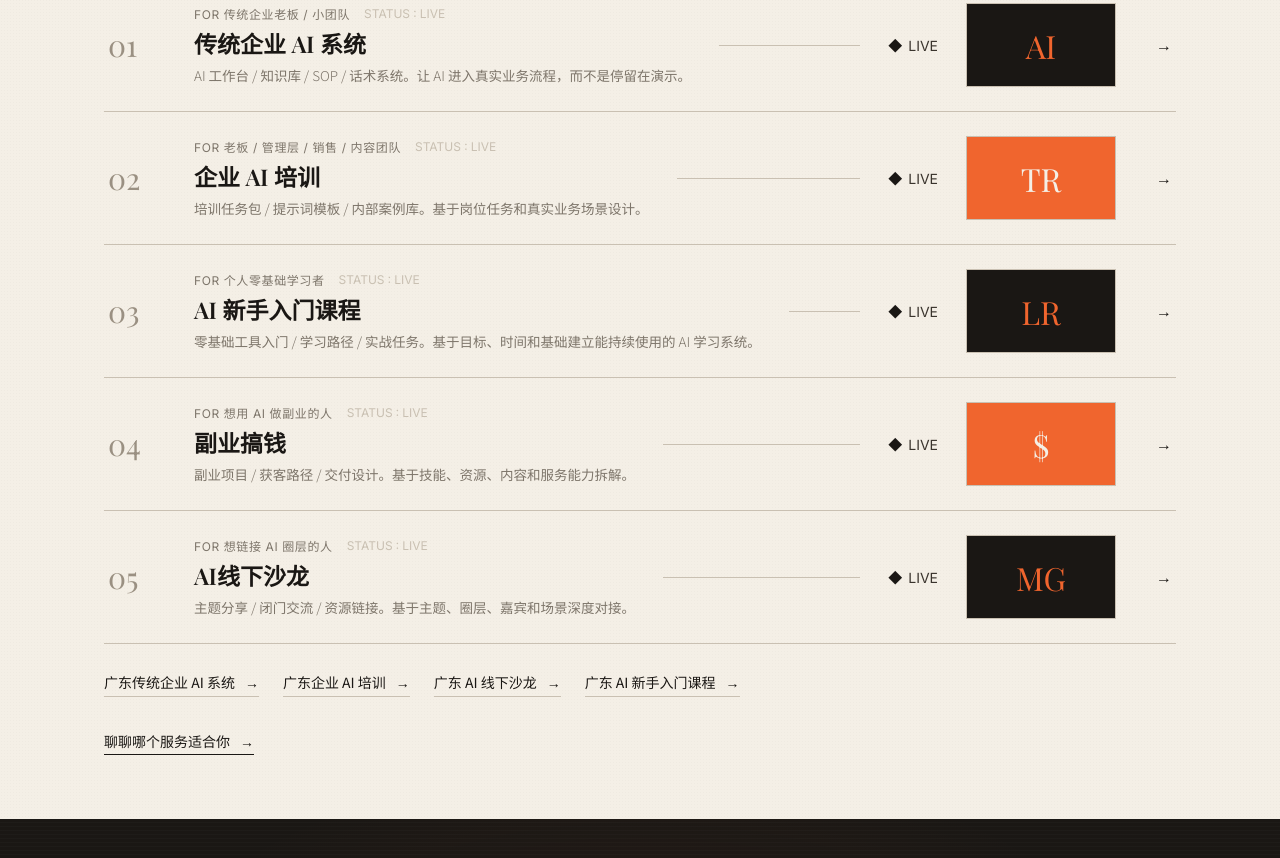
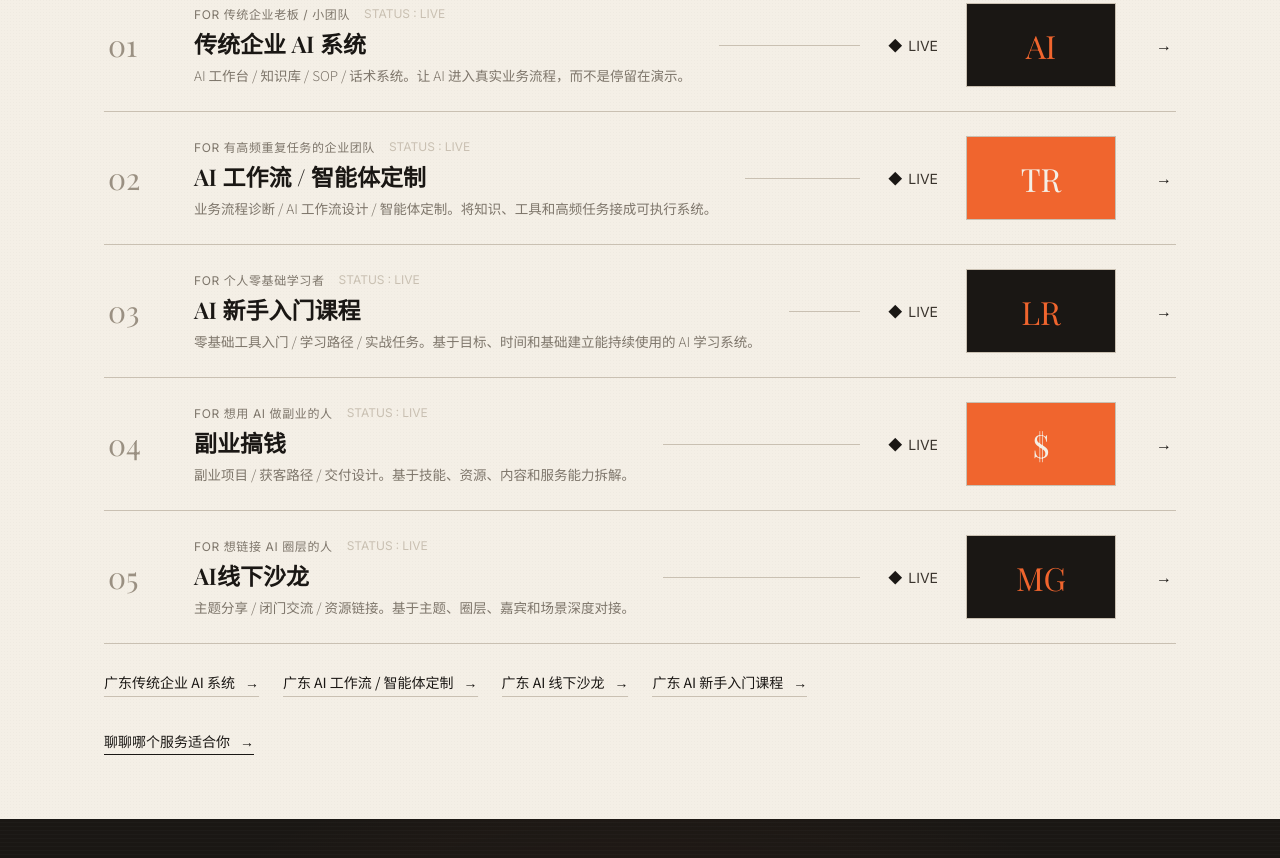
Before and after one commit to chenjin-cmd/MoonInAI, a website: page index.html in a window 1280 px wide. Shown: the part 1942-2800 px from the top of the page. Drawn offline with nearby package versions, Linux system fonts and the light colour scheme; a web font is replaced by a local one.

Commit message:
feat: rename workflow agent customization service

```diff
--- a/index.html
+++ b/index.html
@@ -7,8 +7,8 @@
 <meta name="description" content="MoonInAI — 传统企业 AI 系统顾问 / AI 副业陪跑者。用 AI 改造真实业务，用系统拆解学习、副业和增长。" />
 <link rel="canonical" href="https://mooninai.top/" />
 <meta property="og:type" content="website" />
-<meta property="og:title" content="MoonInAI｜广东传统企业 AI 系统与企业 AI 培训" />
-<meta property="og:description" content="为广东传统企业提供 AI 系统诊断、搭建与企业 AI 培训，让 AI 进入销售、知识库、内容与 SOP 流程。" />
+<meta property="og:title" content="MoonInAI｜广东传统企业 AI 系统与 AI 工作流 / 智能体定制" />
+<meta property="og:description" content="为广东传统企业提供 AI 系统诊断、工作流设计与智能体定制，让 AI 进入销售、知识库、内容与 SOP 流程。" />
 <meta property="og:url" content="https://mooninai.top/" />
 <script type="application/ld+json">{"@context":"https://schema.org","@graph":[{"@type":"WebSite","@id":"https://mooninai.top/#website","url":"https://mooninai.top/","name":"MoonInAI"},{"@type":"Organization","@id":"https://mooninai.top/#organization","name":"MoonInAI","url":"https://mooninai.top/","areaServed":"广东省","sameAs":["https://x.com/MoonInAI","https://github.com/chenjin-cmd/agent-skills-launch-pack_"]}]}</script>
 <link rel="icon" href="data:," />
@@ -256,7 +256,7 @@
           <li class="srow srow--live">
             <a href="#service">
               <span class="srow__logo srow__logo--num"><b>02</b></span>
-              <span class="srow__handle">企业 AI 培训</span>
+              <span class="srow__handle">AI 工作流 / 智能体定制</span>
               <span class="srow__count">LIVE</span>
               <span class="srow__bars" aria-hidden="true"><i></i><i></i><i></i><i></i><i></i><i></i><i></i></span>
               <span class="srow__status"><i class="srow__dot"></i> LIVE</span>
@@ -317,9 +317,9 @@
       <a class="wrow" href="#contact" data-reveal>
         <span class="wrow__idx">02</span>
         <div class="wrow__body">
-          <div class="wrow__meta"><span class="wrow__tag">FOR 老板 / 管理层 / 销售 / 内容团队</span><span class="wrow__date">STATUS : LIVE</span></div>
-          <h3 class="wrow__title">企业 AI 培训</h3>
-          <p class="wrow__dek">培训任务包 / 提示词模板 / 内部案例库。基于岗位任务和真实业务场景设计。</p>
+          <div class="wrow__meta"><span class="wrow__tag">FOR 有高频重复任务的企业团队</span><span class="wrow__date">STATUS : LIVE</span></div>
+          <h3 class="wrow__title">AI 工作流 / 智能体定制</h3>
+          <p class="wrow__dek">业务流程诊断 / AI 工作流设计 / 智能体定制。将知识、工具和高频任务接成可执行系统。</p>
         </div>
         <span class="wrow__rule"></span>
         <span class="wrow__like"><span class="heart">◆</span> LIVE</span>
@@ -366,7 +366,7 @@
 
     <div class="seo-links" aria-label="广东企业 AI 服务专题">
       <a href="./guangdong-ai-system.html">广东传统企业 AI 系统 <span>→</span></a>
-      <a href="./guangdong-ai-training.html">广东企业 AI 培训 <span>→</span></a>
+      <a href="./guangdong-ai-training.html">广东 AI 工作流 / 智能体定制 <span>→</span></a>
       <a href="./guangdong-ai-salon.html">广东 AI 线下沙龙 <span>→</span></a>
       <a href="./guangdong-ai-beginner-course.html">广东 AI 新手入门课程 <span>→</span></a>
     </div>
```
